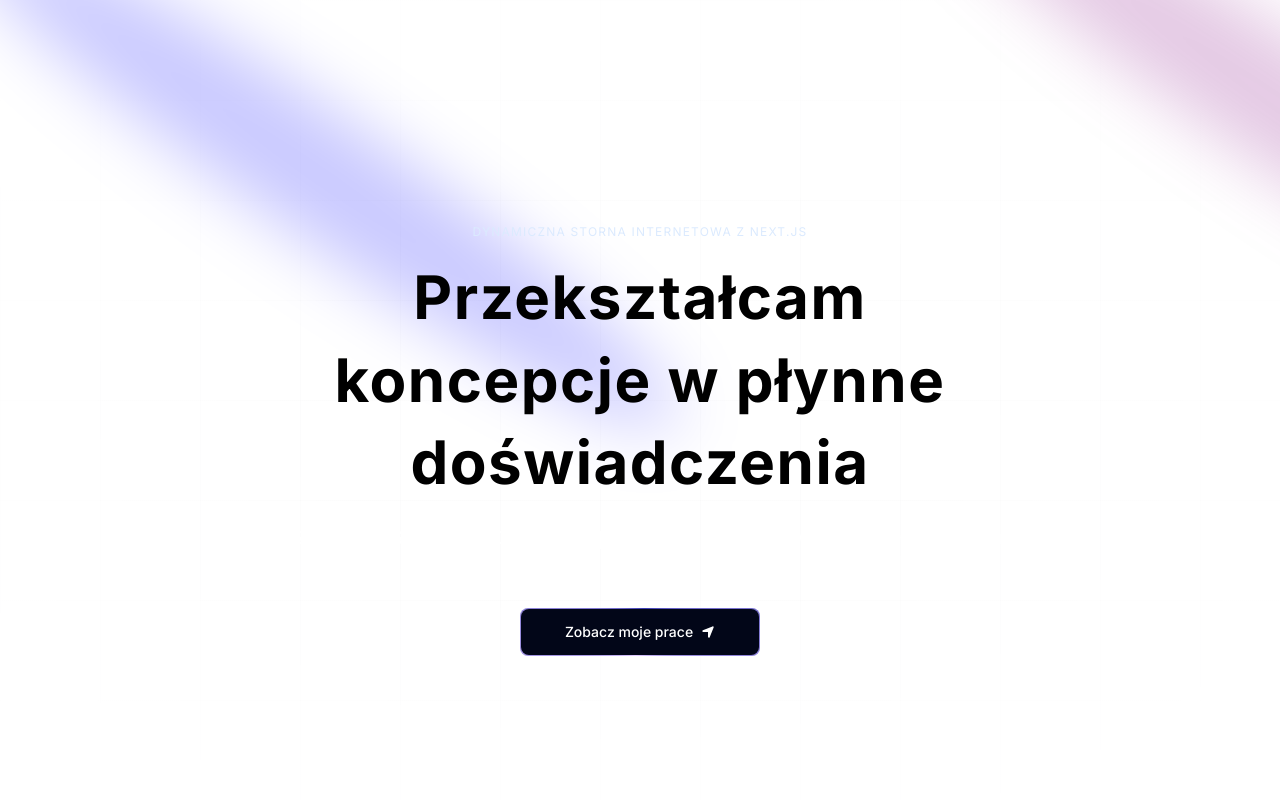
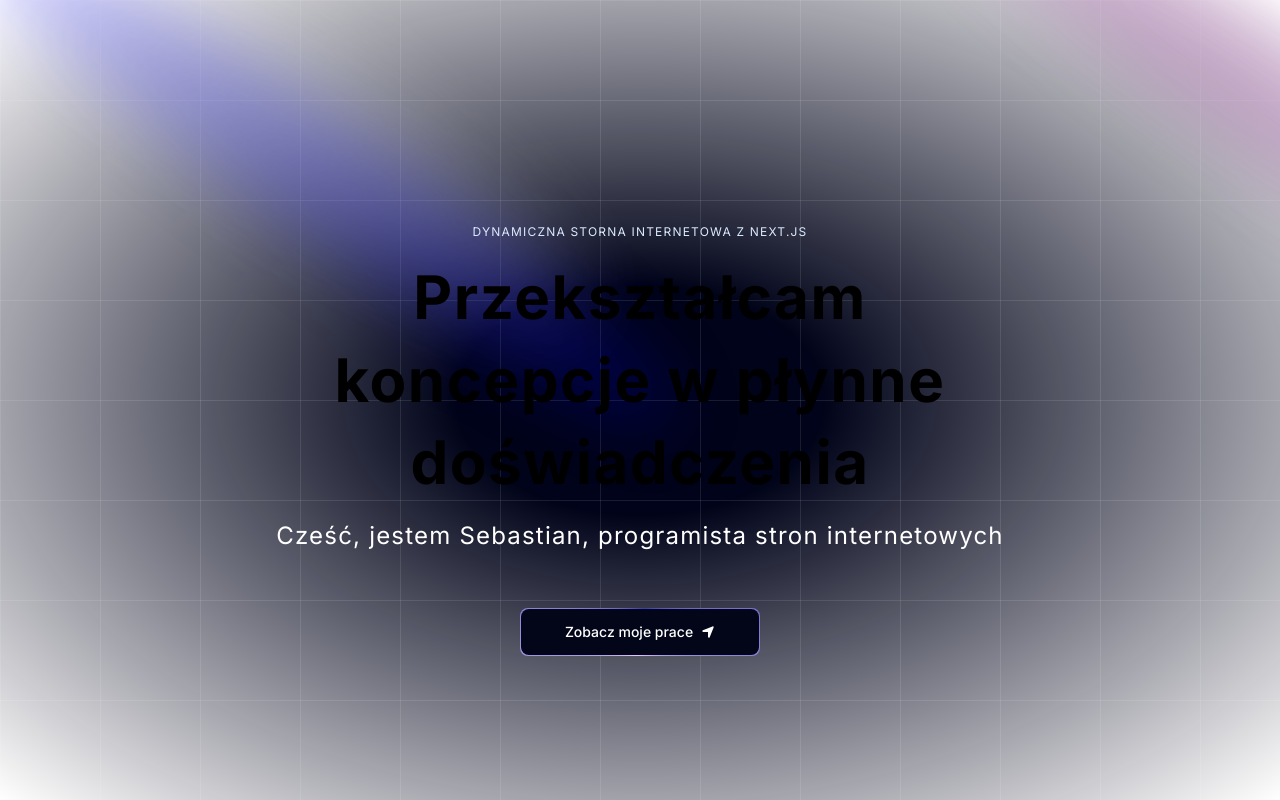
Before and after one commit to vat332/portfolio, a Next.js app: page / in a window 1280 px wide. Shown: the top 800 px of the page. Built offline with nearby package versions, Linux system fonts and the light colour scheme.

Commit message:
Fix background color in Hero component for consistency across themes

```diff
--- a/components/Hero.tsx
+++ b/components/Hero.tsx
@@ -18,7 +18,7 @@
         />
         <Spotlight className="top-28 left-80 h-[80vh] w-[50vw]" fill="blue" />
       </div>
-      <div className="h-screen w-full dark:bg-black-100 bg-white dark:bg-grid-white bg-grid-black  flex items-center justify-center absolute top-0 left-0">
+      <div className="h-screen w-full dark:bg-black-100 bg-black-100 dark:bg-grid-white bg-grid-black flex items-center justify-center absolute top-0 left-0">
         <div
           className={cn(
             "absolute inset-0",
```
